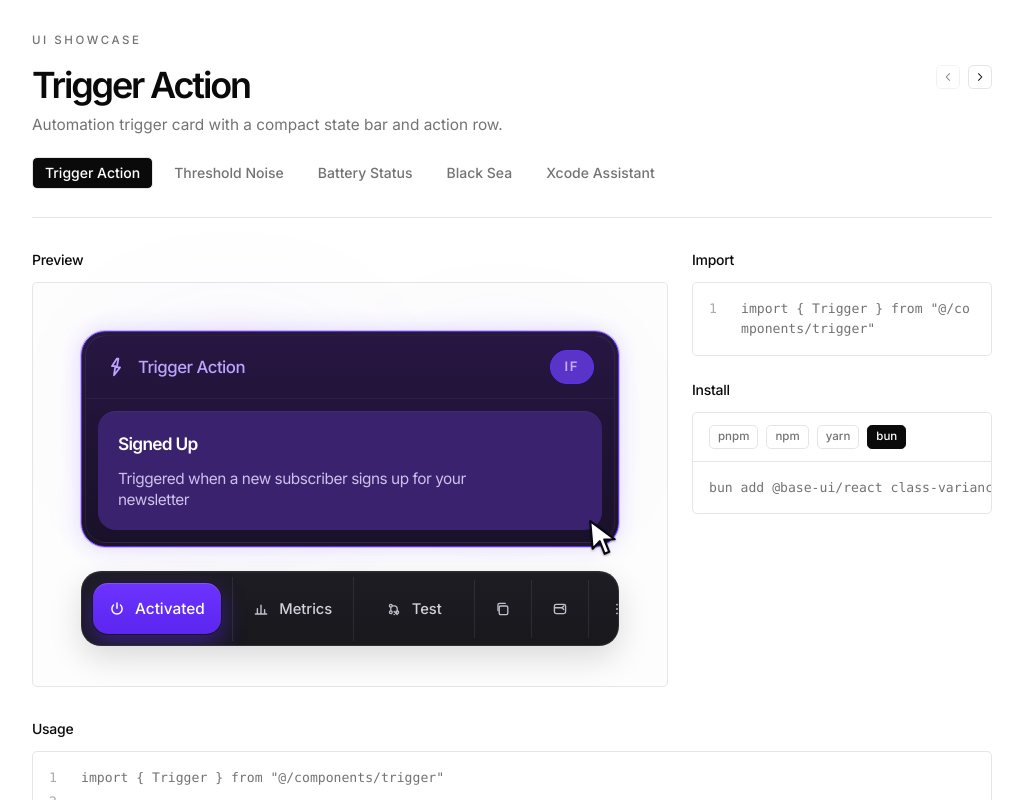
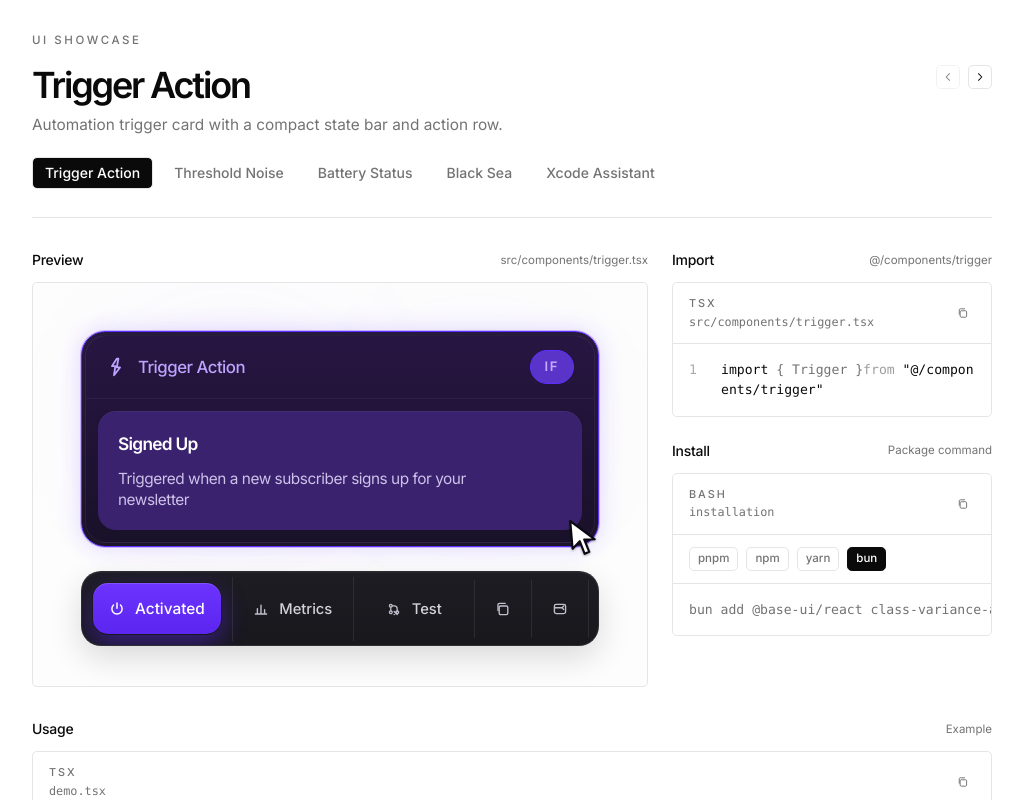
Before and after one commit to artistatbl/desgin, a Next.js app: page / in a window 1280 px wide. Shown: the whole page, without its empty margins (128-1151 px from the left). Built offline with nearby package versions, Linux system fonts and the light colour scheme.

Commit message:
Refine showcase code panels

```diff
--- a/src/components/showcase-data.tsx
+++ b/src/components/showcase-data.tsx
@@ -13,6 +13,7 @@ export type ShowcaseItem = {
   component: ReactElement
   exportName: string
   importPath: string
+  sourcePath: string
   previewClassName?: string
 }
 
@@ -24,6 +25,7 @@ export const showcaseItems: [ShowcaseItem, ...ShowcaseItem[]] = [
     component: <Trigger />,
     exportName: "Trigger",
     importPath: "@/components/trigger",
+    sourcePath: "src/components/trigger.tsx",
     previewClassName: "bg-muted/20",
   },
   {
@@ -33,6 +35,7 @@ export const showcaseItems: [ShowcaseItem, ...ShowcaseItem[]] = [
     component: <Threshold />,
     exportName: "Threshold",
     importPath: "@/components/threshold",
+    sourcePath: "src/components/threshold.tsx",
     previewClassName: "bg-muted/20",
   },
   {
@@ -42,6 +45,7 @@ export const showcaseItems: [ShowcaseItem, ...ShowcaseItem[]] = [
     component: <Battery />,
     exportName: "Battery",
     importPath: "@/components/battery",
+    sourcePath: "src/components/battery.tsx",
     previewClassName: "bg-muted/20",
   },
   {
@@ -51,6 +55,7 @@ export const showcaseItems: [ShowcaseItem, ...ShowcaseItem[]] = [
     component: <BlackSea />,
     exportName: "BlackSea",
     importPath: "@/components/blacksea",
+    sourcePath: "src/components/blacksea.tsx",
     previewClassName: "bg-muted/20",
   },
   {
@@ -60,6 +65,7 @@ export const showcaseItems: [ShowcaseItem, ...ShowcaseItem[]] = [
     component: <Xcode />,
     exportName: "Xcode",
     importPath: "@/components/xcode",
+    sourcePath: "src/components/xcode.tsx",
     previewClassName: "bg-muted/20",
   },
 ]
--- a/src/components/showcase.tsx
+++ b/src/components/showcase.tsx
@@ -41,13 +41,82 @@ function ChevronRightIcon() {
   )
 }
 
+function CopyIcon() {
+  return (
+    <svg aria-hidden="true" viewBox="0 0 20 20" fill="none" className="h-4 w-4">
+      <path
+        d="M7 6.25H14.25C15.22 6.25 16 7.03 16 8V15.25C16 16.22 15.22 17 14.25 17H7C6.03 17 5.25 16.22 5.25 15.25V8C5.25 7.03 6.03 6.25 7 6.25Z"
+        stroke="currentColor"
+        strokeWidth="1.6"
+      />
+      <path
+        d="M3.75 12V4.75C3.75 3.78 4.53 3 5.5 3H12.75"
+        stroke="currentColor"
+        strokeWidth="1.6"
+        strokeLinecap="round"
+      />
+    </svg>
+  )
+}
+
+function CodeLine({ line }: { line: string }) {
+  if (!line) {
+    return <span> </span>
+  }
+
+  if (line.startsWith("import ")) {
+    const sourceMatch = line.match(/from "([^"]+)"/)
+    const source = sourceMatch?.[1]
+    const beforeFrom = source ? line.replace(`from "${source}"`, "").trimEnd() : line
+
+    return (
+      <span>
+        <span className="text-foreground">import</span>{" "}
+        <span>{beforeFrom.slice("import ".length)}</span>
+        {source ? (
+          <>
+            <span className="text-muted-foreground/70">from</span>{" "}
+            <span className="text-foreground">{`"${source}"`}</span>
+          </>
+        ) : null}
+      </span>
+    )
+  }
+
+  if (line.startsWith("export ")) {
+    return (
+      <span>
+        <span className="text-foreground">export</span>
+        <span>{line.slice("export".length)}</span>
+      </span>
+    )
+  }
+
+  if (line.trimStart().startsWith("return ")) {
+    const indent = line.match(/^\s*/)?.[0] ?? ""
+    const content = line.trimStart().slice("return ".length)
+
+    return (
+      <span>
+        <span>{indent}</span>
+        <span className="text-foreground">return</span>{" "}
+        <span>{content}</span>
+      </span>
+    )
+  }
+
+  return <span>{line}</span>
+}
+
 function CodeBlock({ lines }: { lines: string[] }) {
   return (
     <div className="space-y-1 font-mono text-[0.78rem] text-muted-foreground sm:text-[0.82rem]">
       {lines.map((line, index) => (
         <div key={`${index}-${line}`} className="grid grid-cols-[20px_minmax(0,1fr)] gap-3">
           <span className="text-muted-foreground/60">{index + 1}</span>
-          <code className="min-w-0 whitespace-pre-wrap break-all">{line || " "}</code>
+          <code className="min-w-0 whitespace-pre-wrap break-all">
+            <CodeLine line={line} />
+          </code>
         </div>
       ))}
     </div>
@@ -66,6 +135,58 @@ function Section({
       <h2 className="text-sm font-medium tracking-[-0.02em] text-foreground">{title}</h2>
       <div className="rounded-sm border border-border bg-background">{children}</div>
     </section>
+  )
+}
+
+function Panel({
+  title,
+  label,
+  children,
+}: {
+  title: string
+  label?: string
+  children: ReactNode
+}) {
+  return (
+    <section className="space-y-3">
+      <div className="flex items-center justify-between gap-3">
+        <h2 className="text-sm font-medium tracking-[-0.02em] text-foreground">{title}</h2>
+        {label ? (
+          <span className="truncate text-[0.72rem] text-muted-foreground">{label}</span>
+        ) : null}
+      </div>
+      <div className="overflow-hidden rounded-sm border border-border bg-background">
+        {children}
+      </div>
+    </section>
+  )
+}
+
+function PanelHeader({
+  language,
+  detail,
+}: {
+  language: string
+  detail: string
+}) {
+  return (
+    <div className="flex items-center justify-between gap-3 border-b border-border px-4 py-3">
+      <div className="min-w-0 space-y-0.5">
+        <p className="text-[0.68rem] font-medium tracking-[0.18em] text-muted-foreground uppercase">
+          {language}
+        </p>
+        <p className="truncate font-mono text-[0.74rem] text-muted-foreground">{detail}</p>
+      </div>
+      <Button
+        type="button"
+        variant="ghost"
+        size="icon-sm"
+        className="rounded-sm text-muted-foreground"
+        aria-label={`Copy ${detail}`}
+      >
+        <CopyIcon />
+      </Button>
+    </div>
   )
 }
 
@@ -147,8 +268,8 @@ export function Showcase() {
           </div>
         </div>
 
-        <div className="grid gap-6 py-8 lg:grid-cols-[minmax(0,1fr)_300px]">
-          <Section title="Preview">
+        <div className="grid gap-6 py-8 lg:grid-cols-[minmax(0,1fr)_320px]">
+          <Panel title="Preview" label={activeItem.sourcePath}>
             <div
               className={cn(
                 "flex min-h-[360px] items-center justify-center px-6 py-8 sm:px-10",
@@ -157,16 +278,18 @@ export function Showcase() {
             >
               {activeItem.component}
             </div>
-          </Section>
+          </Panel>
 
-          <div className="space-y-6">
-            <Section title="Import">
+          <div className="space-y-6 lg:sticky lg:top-8 lg:self-start">
+            <Panel title="Import" label={activeItem.importPath}>
+              <PanelHeader language="tsx" detail={activeItem.sourcePath} />
               <div className="px-4 py-4">
                 <CodeBlock lines={getImportSnippet(activeItem)} />
               </div>
-            </Section>
+            </Panel>
 
-            <Section title="Install">
+            <Panel title="Install" label="Package command">
+              <PanelHeader language="bash" detail="installation" />
               <div className="border-b border-border px-4 py-3">
                 <div className="flex flex-wrap gap-2">
                   {installPackages.map((pkg) => (
@@ -187,15 +310,16 @@ export function Showcase() {
               <pre className="overflow-x-auto px-4 py-4 font-mono text-[0.78rem] text-muted-foreground sm:text-[0.82rem]">
                 <code>{getInstallCommand()}</code>
               </pre>
-            </Section>
+            </Panel>
           </div>
         </div>
 
-        <Section title="Usage">
+        <Panel title="Usage" label="Example">
+          <PanelHeader language="tsx" detail="demo.tsx" />
           <div className="px-4 py-4">
             <CodeBlock lines={getUsageSnippet(activeItem)} />
           </div>
-        </Section>
+        </Panel>
       </div>
     </section>
   )
```
